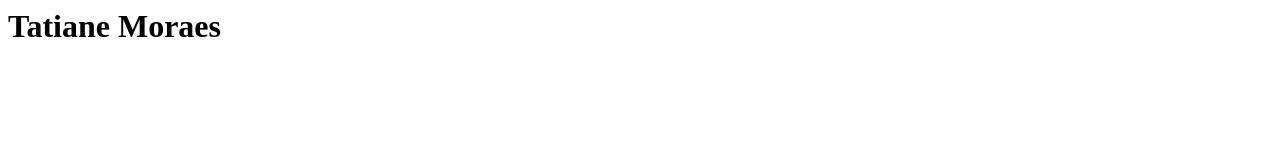
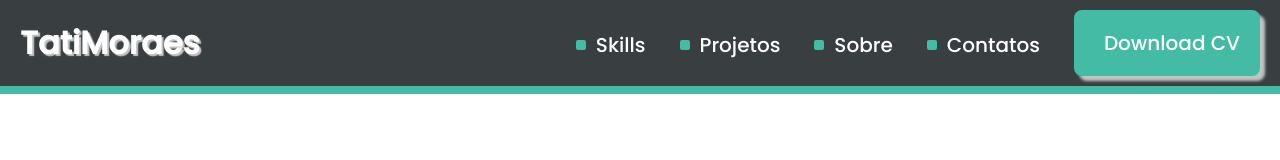
Before and after one commit to tatimoraesdev/tatimoraesdev.github.io, a plain HTML site: page index.html in a window 1280 px wide. Drawn offline with Linux system fonts and the light colour scheme.

Commit message:
Adiciona o projeto do curso

```diff
--- /dev/null
+++ b/css/index.css
@@ -0,0 +1,52 @@
+header {
+    display: flex;
+    justify-content: space-between;
+    align-items: center;
+    background-color: #393E41;
+    border-bottom: 8px solid #44BBA4;
+    padding: 10px 20px;
+}
+
+h1 {
+    font-family: 'Poppins';
+    color: #FFFFFF;
+    text-shadow: 2px 2px 1px #c2c4c4;
+}
+
+nav {
+    text-align: right;
+}
+a {
+    display: inline-flex;
+    align-items: center;
+    color: #FFFFFF;
+    font-size: 20px;
+    font-family: "Poppins";
+    font-weight: 500;
+    text-decoration: none;
+    margin-right: 30px;
+}
+
+a::before {
+    content: "";
+    background-color: #44BBA4;
+    width: 10px;
+    height: 10px;
+    margin-right: 10px;
+    border-radius: 2px;
+}
+
+
+#button {
+    display: inline-block;
+    background-color: #44BBA4;
+    box-shadow: 5px 5px 3px #c2c4c4;
+    padding: 18px 20px;
+    border-radius: 8px;
+    margin-right: 0;
+    transition: transform 100ms linear;
+}
+
+#button:hover {
+    transform: scale(1.05);
+}
--- /dev/null
+++ b/css/reset.css
@@ -0,0 +1,3 @@
+body,h1, h2, h3 {
+    margin: 0;
+}
--- a/index.html
+++ b/index.html
@@ -1 +1,31 @@
-<h1>Tatiane Moraes</h1>
+<!DOCTYPE html>
+<html lang="en">
+<head>
+    <meta charset="UTF-8">
+    <meta http-equiv="X-UA-Compatible" content="IE=edge">
+    <meta name="viewport" content="width=device-width, initial-scale=1.0">
+    <title>Tatiane Carolina Moraes</title>
+
+    <link rel="preconnect" href="https://fonts.gstatic.com">
+    <link href="https://fonts.googleapis.com/css2?family=Poppins:wght@300;500&display=swap" rel="stylesheet">
+
+    <link rel="preconnect" href="https://fonts.gstatic.com">
+    <link href="https://fonts.googleapis.com/css2?family=Poppins:wght@500&display=swap" rel="stylesheet">
+
+    <link rel="stylesheet" href="css/reset.css">
+    <link rel="stylesheet" href="css/index.css">
+
+</head>
+<body>
+    <header>
+        <h1>TatiMoraes</h1>
+        <nav>
+            <a href="" lang="en">Skills</a>
+            <a href="">Projetos</a>
+            <a href="">Sobre</a>
+            <a href="">Contatos</a>
+            <a id="button" href="" lang="en">Download CV</a>
+        </nav>
+    </header>
+</body>
+</html>
```
Also changed, not shown: assets/img/Tati-logo.png (added), assets/img/logo.png (added).
